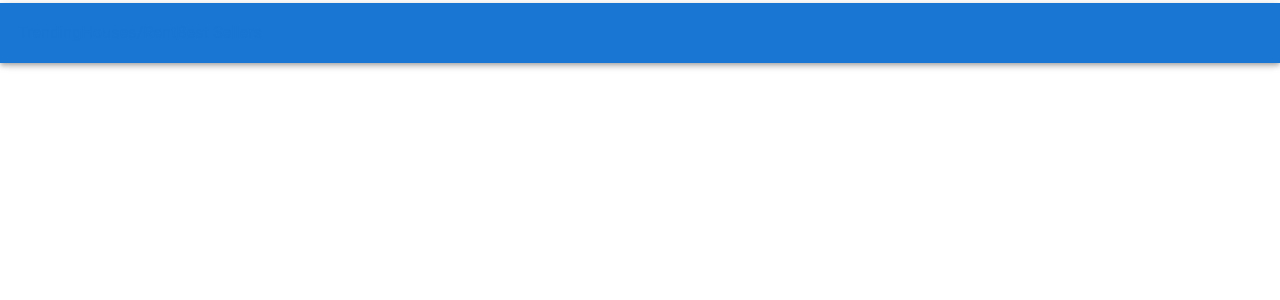
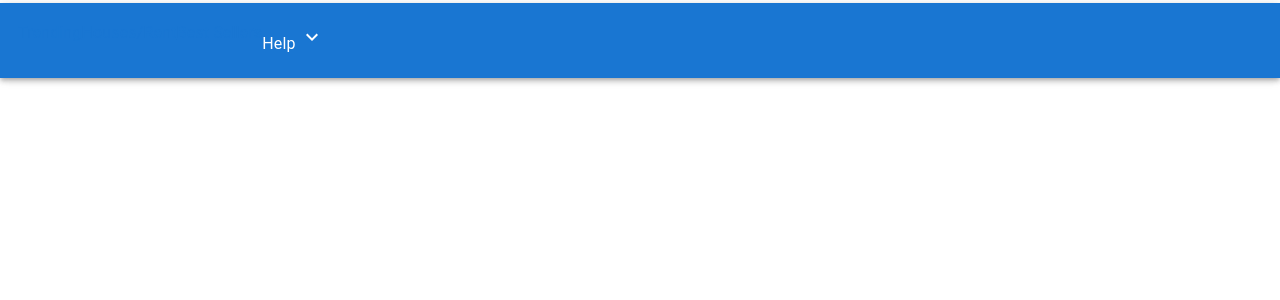
Before and after one commit to omoghaoghenemano/ServiceFrontend, a Next.js app: page / in a window 1280 px wide. Shown: the top 300 px of the page. Built offline with nearby package versions, Linux system fonts and the light colour scheme.

Commit message:
making list in the navbar

```diff
--- a/components/Navbar/Navbar.tsx
+++ b/components/Navbar/Navbar.tsx
@@ -1,16 +1,29 @@
-import React from 'react'
-import { AppBar,Typography,Link  } from '@mui/material'
+import React,{useState} from 'react'
+import { AppBar,Typography,Link,Box, ListItemText  } from '@mui/material'
+import KeyboardArrowUpIcon from '@mui/icons-material/KeyboardArrowUp';
 import useStyles from './styles'
+import KeyboardArrowDown from '@mui/icons-material/KeyboardArrowDown';
 
 export default function Navbar() {
+    const [open, setOpen] = useState(false)
     const classes = useStyles()
   return (
     <div>
         <AppBar className={classes.root}  >
-            <div className='navbar__container '>
+            <div className='navbar__container'>
                <Link className={classes.link}  > <Typography variant='body1'>Trending</Typography></Link>
             <Link  className={classes.link}  ><Typography variant='body1'>Houses/Rent</Typography></Link>
             <Link className={classes.link} > <Typography  variant='body1'>Best Sellers</Typography></Link>
+
+            <ListItemText >Help <KeyboardArrowDown
+                  sx={{
+
+                    opacity: 2,
+                    transform: open ? 'rotate(-180deg)' : 'rotate(0)',
+                    transition: '0.2s',
+                  }}
+                /></ListItemText>
+
             </div>
         </AppBar>
     </div>
--- a/package.json
+++ b/package.json
@@ -11,6 +11,7 @@
   "dependencies": {
     "@emotion/react": "^11.9.0",
     "@emotion/styled": "^11.8.1",
+    "@mui/icons-material": "^5.6.2",
     "@mui/material": "^5.6.2",
     "@mui/styled-engine-sc": "^5.6.1",
     "@mui/styles": "^5.6.2",
```
Also changed, not shown: 1 other file (tests, documents, lock files or other folders).
